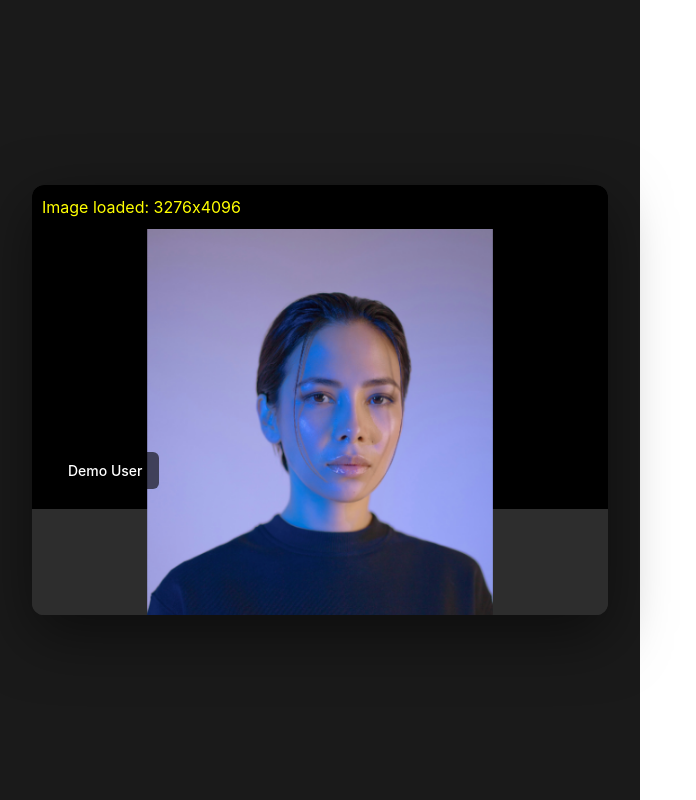
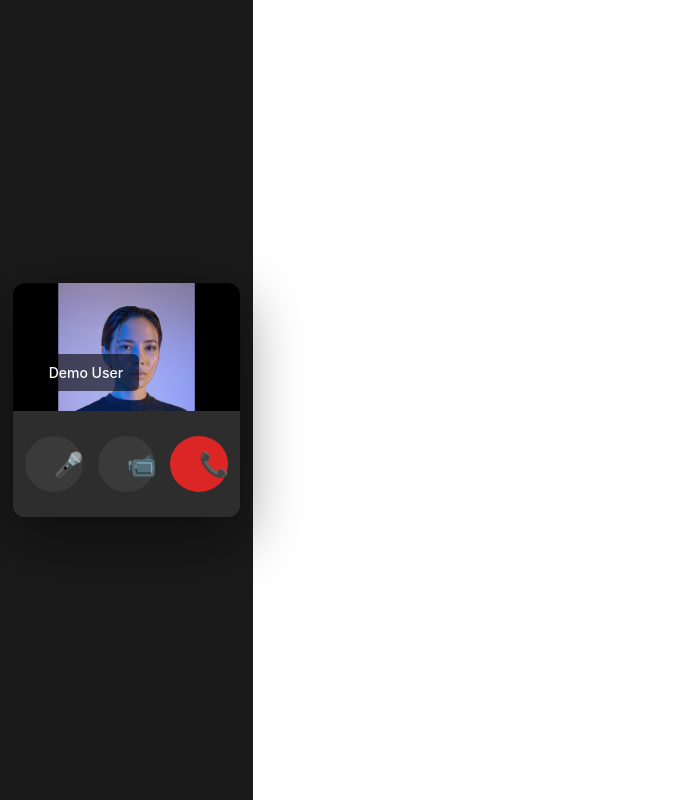
Before and after one commit to loiccheck404/vidlive, a React (Vite) app: page / in a window 1280 px wide. Shown: the whole page, without its empty margins (0-696 px from the left). Built offline with nearby package versions, Linux system fonts and the light colour scheme.

Commit message:
1st commit

```diff
--- a/src/App.css
+++ b/src/App.css
@@ -25,21 +25,27 @@
 .video-window {
   position: relative;
   background: #000;
-  aspect-ratio: 16/9;
+  width: 100%;
+  height: 0;
+  padding-bottom: 56.25%; /* 16:9 ratio */
+  overflow: hidden;
+}
+
+.video-display {
+  position: absolute;
+  top: 0;
+  left: 0;
+  width: 100%;
+  height: 100%;
   display: flex;
   align-items: center;
   justify-content: center;
 }
 
-.video-display {
-  width: 100%;
-  height: 100%;
-  object-fit: cover;
-}
-
 .character-canvas {
-  width: 100%;
-  height: 100%;
+  max-width: 100%;
+  max-height: 100%;
+  object-fit: contain;
 }
 
 .participant-name {
```
